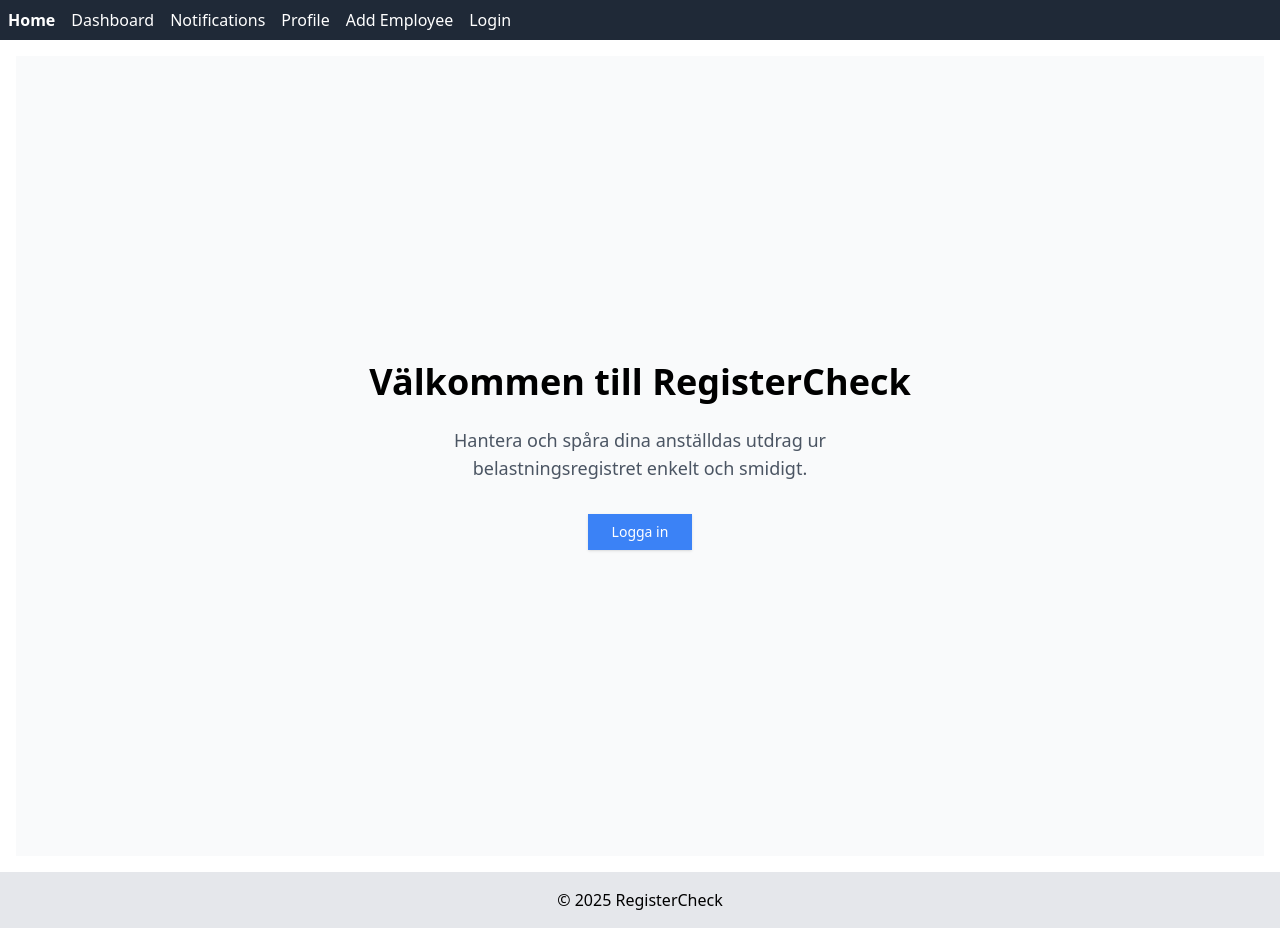
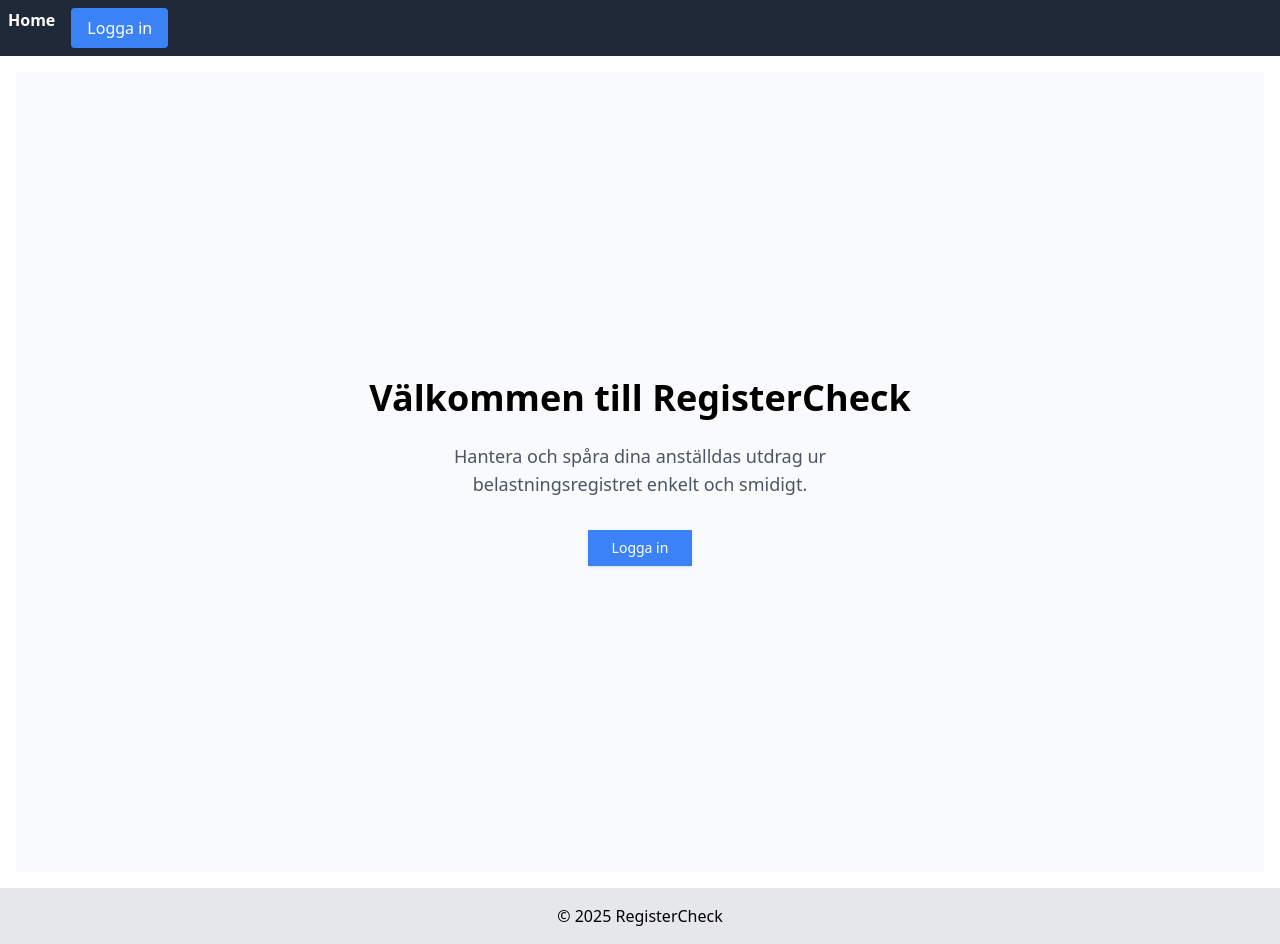
Before and after one commit to juliarut/RegisterCheck, a React (Vite) app in the folder frontend/: page /Home/HomeRoute in a window 1280 px wide. Built offline with nearby package versions, Linux system fonts and the light colour scheme.

Commit message:
responsive navbar for usestate isloggedin

```diff
--- a/frontend/src/routes/__root.tsx
+++ b/frontend/src/routes/__root.tsx
@@ -1,8 +1,12 @@
 import { createRootRoute, Link, Outlet } from "@tanstack/react-router";
 import { TanStackRouterDevtools } from "@tanstack/router-devtools";
+import React, { useState } from "react";
 
 export const Route = createRootRoute({
-  component: () => (
+  component: () => {
+    const [isLoggedIn, setIsLoggedIn] = useState(false);
+
+    return (
       <>
         <header className="p-2 flex gap-4 bg-gray-800 text-white">
           <Link
@@ -14,6 +18,10 @@ export const Route = createRootRoute({
           >
             Home
           </Link>
+
+          {/* Visa dessa länkar endast om användaren är inloggad */}
+          {isLoggedIn && (
+            <>
               <Link
                 to="/Dashboard/DashboardRoute"
                 activeProps={{
@@ -46,22 +54,28 @@ export const Route = createRootRoute({
               >
                 Add Employee
               </Link>
-        <Link
-          to="/Login/LoginRoute"
-          activeProps={{
-            className: "font-bold",
-          }}
+            </>
+          )}
+
+          {/* Login/Logout-knapp */}
+          <button
+            onClick={() => setIsLoggedIn((prev) => !prev)}
+            className="bg-blue-500 px-4 py-2 rounded text-white hover:bg-blue-600"
           >
-          Login
-        </Link>
+            {isLoggedIn ? "Logga ut" : "Logga in"}
+          </button>
         </header>
+
         <main className="p-4">
           <Outlet /> {/* Renderar barnrutter */}
         </main>
+
         <footer className="p-4 text-center bg-gray-200">
           <p>© 2025 RegisterCheck</p>
         </footer>
+
         <TanStackRouterDevtools position="bottom-right" />
       </>
-  ),
+    );
+  },
 });
```
Lines whose indentation alone changed are shown as unchanged.
